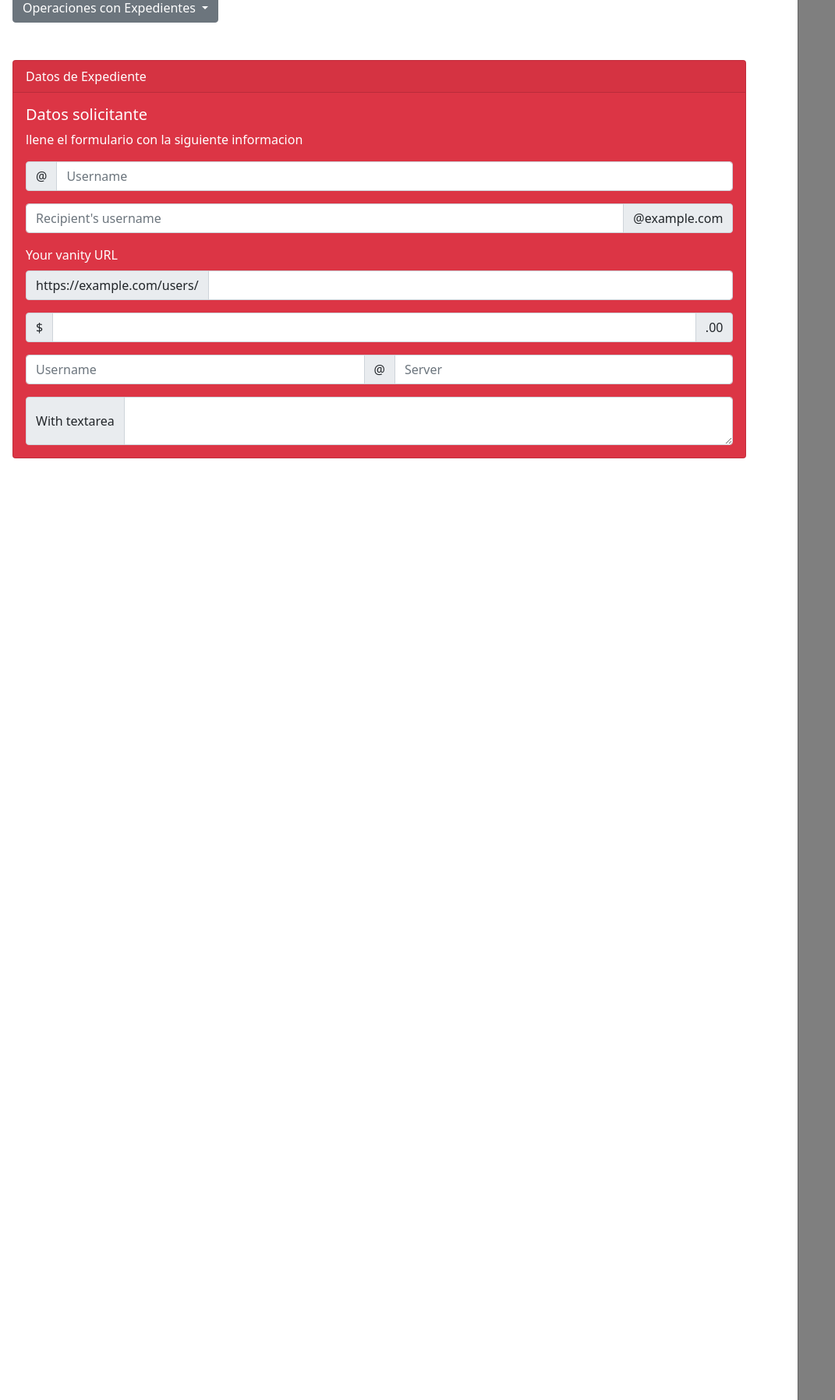
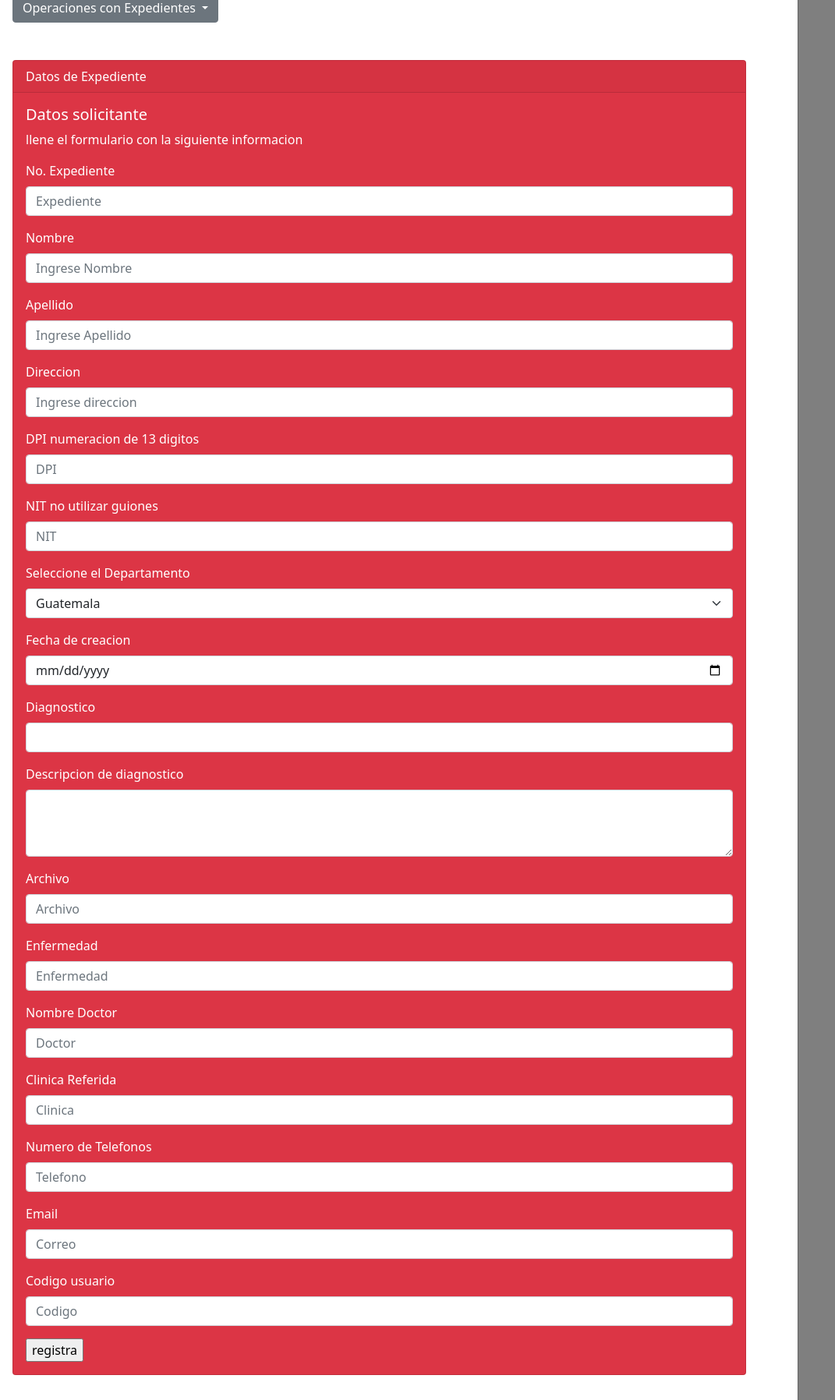
Before and after one commit to diagnoExpress/diargnoExpress, a PHP site: page /view/V_usu_externos.html in a window 1280 px wide, after a click on "expedientes". Shown: the part 151-1947 px from the top of the page at 78% size, without its empty margins (0-1071 px from the left). Run offline with PHP 8.4, Linux system fonts and the light colour scheme.

Commit message:
db expedientes completo

```diff
--- a/view/V_usu_externos.html
+++ b/view/V_usu_externos.html
@@ -66,39 +66,130 @@
           <div class="card-body">
             <h5 class="card-title">Datos solicitante</h5>
             <p class="card-text">llene el formulario con la siguiente informacion</p>
-            <div class="input-group mb-3">
-              <span class="input-group-text" id="basic-addon1">@</span>
-              <input type="text" class="form-control" placeholder="Username" aria-label="Username" aria-describedby="basic-addon1">
+            <!--formulario de  expedientes exter  27/03/2021-->
+  <form action="../controller/C_Expedientes.php" method="POST">
+              <div class="mb-3">
+              <label for="exampleFormControlInput1" class="form-label">No. Expediente</label>
+              <input type="text" class="form-control" id="exampleFormControlInput1" placeholder="Expediente" name = "ex">
             </div>
 
-            <div class="input-group mb-3">
-              <input type="text" class="form-control" placeholder="Recipient's username" aria-label="Recipient's username" aria-describedby="basic-addon2">
-              <span class="input-group-text" id="basic-addon2">@example.com</span>
+
+            <div class="mb-3">
+              <label for="exampleFormControlInput1" class="form-label">Nombre </label>
+              <input type="text" class="form-control" id="exampleFormControlInput1" placeholder="Ingrese Nombre "required name="nombre">
             </div>
 
-            <label for="basic-url" class="form-label">Your vanity URL</label>
-            <div class="input-group mb-3">
-              <span class="input-group-text" id="basic-addon3">https://example.com/users/</span>
-              <input type="text" class="form-control" id="basic-url" aria-describedby="basic-addon3">
+
+            <div class="mb-3">
+              <label for="exampleFormControlInput1" class="form-label">Apellido</label>
+              <input type="text" class="form-control" id="exampleFormControlInput1" placeholder="Ingrese Apellido" name="ap">
             </div>
 
-            <div class="input-group mb-3">
-              <span class="input-group-text">$</span>
-              <input type="text" class="form-control" aria-label="Amount (to the nearest dollar)">
-              <span class="input-group-text">.00</span>
+            <div class="mb-3">
+              <label for="exampleFormControlInput1" class="form-label">Direccion</label>
+              <input type="text" class="form-control" id="exampleFormControlInput1" placeholder="Ingrese direccion" required name="dir" >
             </div>
 
-            <div class="input-group mb-3">
-              <input type="text" class="form-control" placeholder="Username" aria-label="Username">
-              <span class="input-group-text">@</span>
-              <input type="text" class="form-control" placeholder="Server" aria-label="Server">
+
+
+
+
+            <div class="mb-3">
+              <label for="exampleFormControlInput1" class="form-label">DPI numeracion de 13 digitos</label>
+              <input type="text" class="form-control" id="exampleFormControlInput1" placeholder="DPI"required name="dpi">
             </div>
 
-            <div class="input-group">
-              <span class="input-group-text">With textarea</span>
-              <textarea class="form-control" aria-label="With textarea"></textarea>
+
+            <div class="mb-3">
+              <label for="exampleFormControlInput1" class="form-label">NIT no utilizar guiones</label>
+              <input type="text" class="form-control" id="exampleFormControlInput1" placeholder="NIT" name="nit">
             </div>
 
+
+            <div class="mb-3">
+              <label for="exampleFormControlInput1" class="form-label">Seleccione el Departamento</label>
+              <!-- esto sireve para agregar el tipo de estilo -->
+              <select class="form-select" aria-label="Default select example"required name="dep">
+                <option value = "Guatemala">Guatemala</option>
+                <option value = "Guatemala">Alta Verapaz </option>
+                <option value = "Guatemala">Baja Verapaz</option>
+                <option value = "Guatemala">Chimaltenango</option>
+                <option value = "Guatemala">Chiquimula</option>
+                <option value = "Guatemala">El Progreso</option>
+                <option value = "Guatemala">Escuintla</option>
+                <option value = "Guatemala">Huehuetenango</option>
+                <option value = "Guatemala">Izabal</option>
+                <option value = "Guatemala">Jalapa</option>
+                <option value = "Guatemala">Jutiapa</option>
+                <option value = "Guatemala">Peten</option>
+                <option value = "Guatemala">Quetzaltengo</option>
+                <option value = "Guatemala">Quiche</option>
+                <option value = "Guatemala">Retalhuleu</option>
+                <option value = "Guatemala">Sacatepequez</option>
+                <option value = "Guatemala">San Marcos</option>
+                <option value = "Guatemala">Santa Rosa</option>
+                <option value = "Guatemala">Solola</option>
+                <option value = "Guatemala">Suchitepequez</option>
+                <option value = "Guatemala">Totonicapan</option>
+                <option value = "Guatemala">Zacapa</option>
+
+               </select>
+              </div>
+
+
+            <div class="mb-3">
+              <label for="exampleFormControlInput1" class="form-label">Fecha de creacion  </label>
+              <input type="date" class="form-control" id="exampleFormControlInput1" placeholder="Fecha"required name="fec">
+            </div>
+
+            <div class="mb-3">
+              <label for="exampleFormControlInput1" class="form-label">Diagnostico</label>
+              <input type="text" class="form-control" id="exampleFormControlInput1" placeholder=" "required name="diag">
+            </div>
+
+            <div class="mb-3">
+              <label for="exampleFormControlTextarea1" class="form-label">Descripcion de diagnostico</label>
+              <textarea class="form-control" id="exampleFormControlTextarea1" rows="3" required name="des"></textarea  >
+            </div>
+
+            <div class="mb-3">
+              <label for="exampleFormControlInput1" class="form-label">Archivo</label>
+              <input type="text" class="form-control" id="exampleFormControlInput1" placeholder="Archivo" name="ar">
+            </div>
+
+            <div class="mb-3">
+              <label for="exampleFormControlInput1" class="form-label">Enfermedad</label>
+              <input type="text" class="form-control" id="exampleFormControlInput1" placeholder="Enfermedad"required name="enf">
+            </div>
+
+            <div class="mb-3">
+              <label for="exampleFormControlInput1" class="form-label">Nombre Doctor</label>
+              <input type="text" class="form-control" id="exampleFormControlInput1" placeholder="Doctor"required name="doctor">
+            </div>
+
+            <div class="mb-3">
+              <label for="exampleFormControlInput1" class="form-label">Clinica Referida</label>
+              <input type="text" class="form-control" id="exampleFormControlInput1" placeholder="Clinica"required name="clinic">
+            </div>
+
+            <div class="mb-3">
+              <label for="exampleFormControlInput1" class="form-label">Numero de Telefonos</label>
+              <input type="text" class="form-control" id="exampleFormControlInput1" placeholder="Telefono" name="tel">
+            </div>
+
+            <div class="mb-3">
+              <label for="exampleFormControlInput1" class="form-label">Email</label>
+              <input type="email" class="form-control" id="exampleFormControlInput1" placeholder="Correo"required name="cor">
+            </div>
+
+            <div class="mb-3">
+              <label for="exampleFormControlInput1" class="form-label">Codigo usuario</label>
+              <input type="text" class="form-control" id="exampleFormControlInput1" placeholder="Codigo"required name="cod">
+            </div>
+              <input type="submit" value="registra"><!--esto sirve para para aplicar required-->
+
+</form>
+           <!--fin de formulario-->
 
           </div>
         </div>
```
Also changed, not shown: controller/C_Expedientes.php (added, +26 -0 lines), index.php (+9 -0 lines), model/conexion.php (+11 -3 lines).
